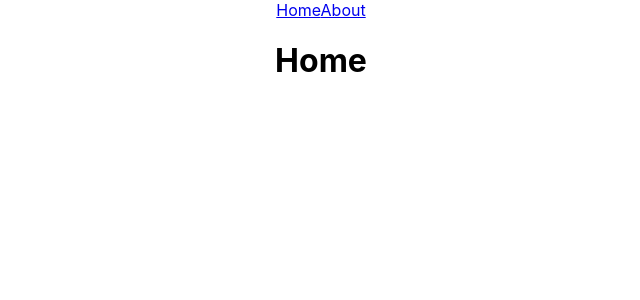
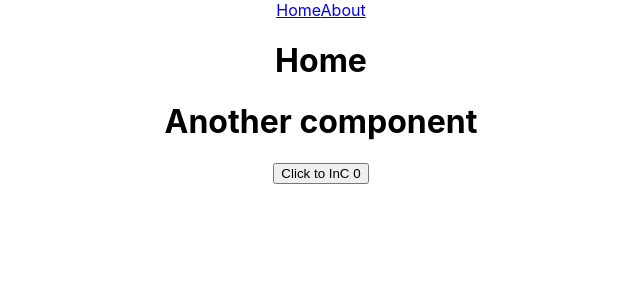
Before and after one commit to adityaprasad48/react-play, a React (Create React App) app: page / in a window 1280 px wide. Shown: the top 300 px of the page, without its empty margins (319-959 px from the left). Built offline with nearby package versions, Linux system fonts and the light colour scheme.

Commit message:
lazy and error boundary added

```diff
--- a/package.json
+++ b/package.json
@@ -14,6 +14,7 @@
     "react-router-dom": "^6.0.2",
     "react-scripts": "4.0.3",
     "redux": "^4.1.2",
+    "serve": "^13.0.2",
     "styled-components": "^5.3.3",
     "web-vitals": "^1.1.2"
   },
--- /dev/null
+++ b/src/AnotherComponent.js
@@ -0,0 +1,11 @@
+import React from 'react';
+
+const AnotherComponent = () => {
+	return (
+		<div>
+			<h1>Another component</h1>
+		</div>
+	);
+};
+
+export default AnotherComponent;
--- a/src/App.js
+++ b/src/App.js
@@ -2,6 +2,8 @@ import { Link, Route, Routes } from 'react-router-dom';
 import { About } from './About';
 import './App.css';
 import Home from './Home';
+
+
 
 function App() {
 	return (
--- /dev/null
+++ b/src/Counter.js
@@ -0,0 +1,17 @@
+import { useState } from 'react';
+
+const Counter = () => {
+	const [count, setCount] = useState(0);
+
+	const handleInc = () => {
+		setCount((count) => count + 1);
+	};
+
+	if (count === 5) {
+		return new Error('Counter Exceed Limit ....');
+	}
+
+	return <button onClick={handleInc}>Click to InC {count} </button>;
+};
+
+export default Counter;
--- /dev/null
+++ b/src/ErrorBoundary.js
@@ -0,0 +1,35 @@
+import React from 'react';
+
+class MyErrorBoundary extends React.Component {
+	constructor(props) {
+		super(props);
+		this.state = {
+			error: null,
+			isError: false,
+		};
+	}
+
+	static getDerivedStateFromError(error) {
+		return { error: error.toString(), isError: true };
+	}
+
+	componentDidCatch(error, info) {
+		this.props.onError(error, info);
+	}
+
+	render() {
+		console.log({ state: this.state });
+		const { error, isError } = this.state;
+		const { children, FallbackComp } = this.props;
+
+		// console.log('error', this.state.error);
+
+		if (isError) {
+			return <FallbackComp {...this.state} />;
+		}
+
+		return children;
+	}
+}
+
+export default MyErrorBoundary;
--- a/src/Home.js
+++ b/src/Home.js
@@ -1,12 +1,33 @@
-import React from 'react'
+import { lazy, Suspense } from 'react';
+import Counter from './Counter';
+import MyErrorBoundary from './ErrorBoundary';
+
+const AnotherComponent = lazy(() => import('./AnotherComponent'));
+
+function ErrorFallback({ error }) {
+	return (
+		<div role="alert">
+			<p>Something went wrong:</p>
+			<pre>{error.toString()}</pre>
+		</div>
+	);
+}
 
 const Home = () => {
+	const handleError = (error, info) => {
+		console.log({ error, info });
+	};
+	return (
+		<div>
+			<h1>Home</h1>
+			<Suspense fallback={<div>Loading...</div>}>
+				<AnotherComponent />
+			</Suspense>
+			<MyErrorBoundary FallbackComp={ErrorFallback} onError={handleError}>
+				<Counter />
+			</MyErrorBoundary>
+		</div>
+	);
+};
 
-  return (
-    <div>
-      <h1>Home</h1>
-    </div>
-  )
-}
-
-export default Home
+export default Home;
```
Also changed, not shown: 1 other file (tests, documents, lock files or other folders).
